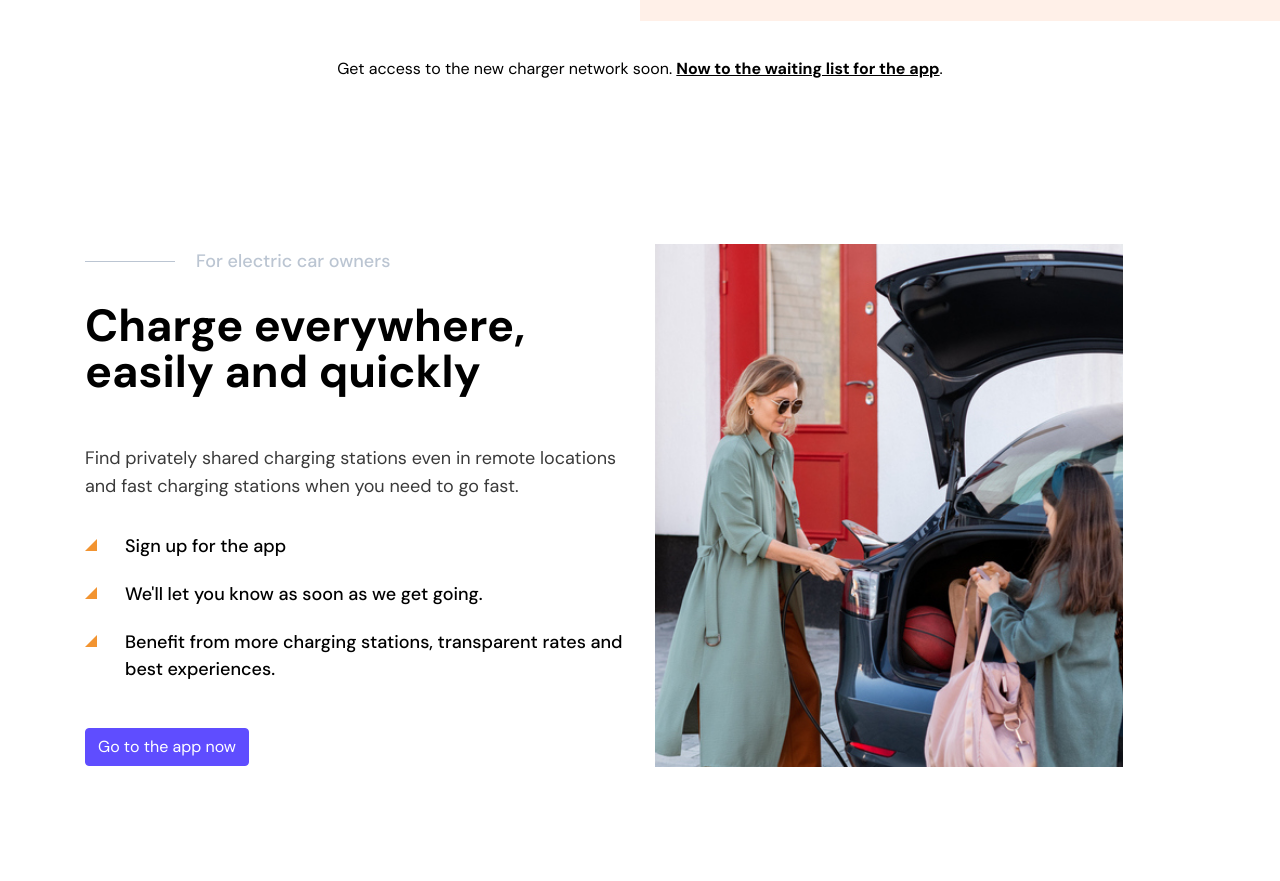
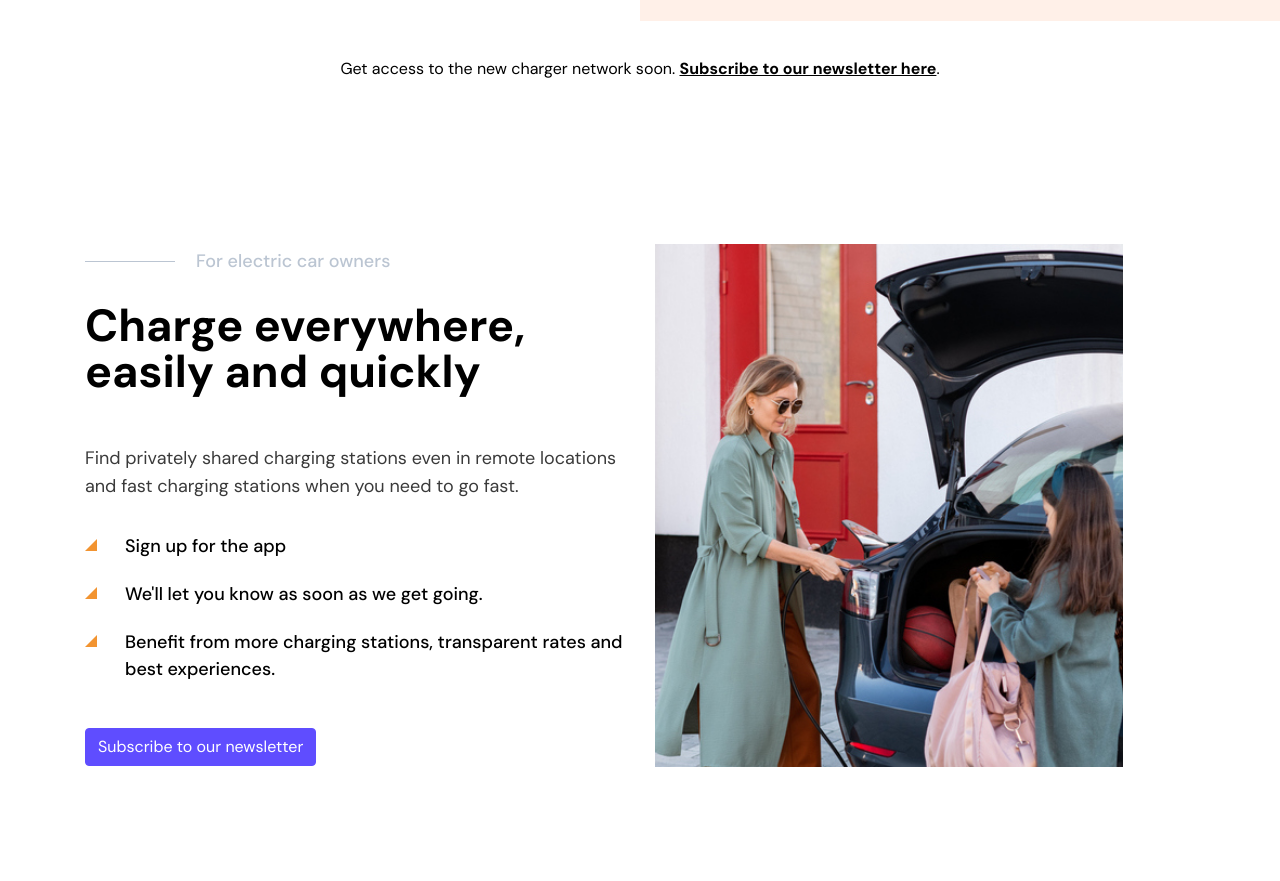
Before and after one commit to matteryanalytics/matteryanalytics.github.io, a website: page index.html in a window 1280 px wide. Shown: the part 611-1492 px from the top of the page. Drawn offline with Linux system fonts and the light colour scheme.

Commit message:
Update index.html

```diff
--- a/index.html
+++ b/index.html
@@ -161,7 +161,7 @@
     <div class="component-column eid-43OTC1Adj7XvVofiPmea6K col-md-12 col-md-offset-0 col-sm-12 col-sm-offset-0 col-xs-12" data-reactid="50">
     <div class="free-text" name="43OTC1Adj7XvVofiPmea6K" data-reactid="51">
     <div class=" component-free-text long-text eid-43OTC1Adj7XvVofiPmea6K" data-reactid="52"><p>
-    <p>Get access to the new charger network soon. <a href="heyflow.id/chargd-app-web-en" class="text-reset"><u><b>Now to the waiting list for the app</b></u></a>.</p>
+    <p>Get access to the new charger network soon. <a href="https://www.subscribepage.com/r1c2e7" class="text-reset"><u><b>Subscribe to our newsletter here</b></u></a>.</p>
     </div></div></div></div></div></div>
 
 
@@ -181,7 +181,7 @@
                             <!--TODO Elektroauto Affiliate <li>Du hast noch kein Elektroauto? Kein Problem, hier findest du bestimmt deins.</li>-->
                         </ul>
                         <div class="hidden-lg hidden-md hidden-sm">&nbsp;</div>
-                            <a href="https://sign-up.chargd-app.com" class="btn btn-success ButtonLink">Go to the app now</a>
+                            <a href="https://www.subscribepage.com/r1c2e7" class="btn btn-success ButtonLink">Subscribe to our newsletter</a>
                         <div class="hidden-lg hidden-md hidden-sm">&nbsp;</div>
                     </div>
                     <div class="col-md-6" data-aos="fade-up-left">
@@ -209,7 +209,7 @@
                             <!--TODO <li>Du hast noch keine Ladestation? Hier findest du die passende für dich.</li> -->
                         </ul>
                         <div class="hidden-lg hidden-md hidden-sm">&nbsp;</div>
-                            <a href="https://sign-up.chargd-app.com" class="btn btn-success ButtonLink">Go to app</a>
+                            <a href="https://www.subscribepage.com/r1c2e7" class="btn btn-success ButtonLink">Subscribe to our newsletter</a>
                         <div class="hidden-lg hidden-md hidden-sm">&nbsp;</div>
 
                     </div>
@@ -306,10 +306,10 @@
     <section class="edica-footer-banner-section">
         <div class="container">
             <div class="footer-banner" data-aos="fade-up">
-                <h1 class="banner-title">Go to app waitinglist now</h1>
+                <h1 class="banner-title">Subscribe to our newsletter</h1>
                 <div class="banner-btns-wrapper">
 
-                    <a class="btn btn-success" href="https://sign-up.chargd-app.com" role="button">Click here</a>
+                    <a class="btn btn-success" href="https://www.subscribepage.com/r1c2e7" role="button">Click here</a>
                 </div>
                 <p class="banner-text">We will notify you as soon as our app is available in the appstore. <br> Be one of the first! </p>
             </div>
```
